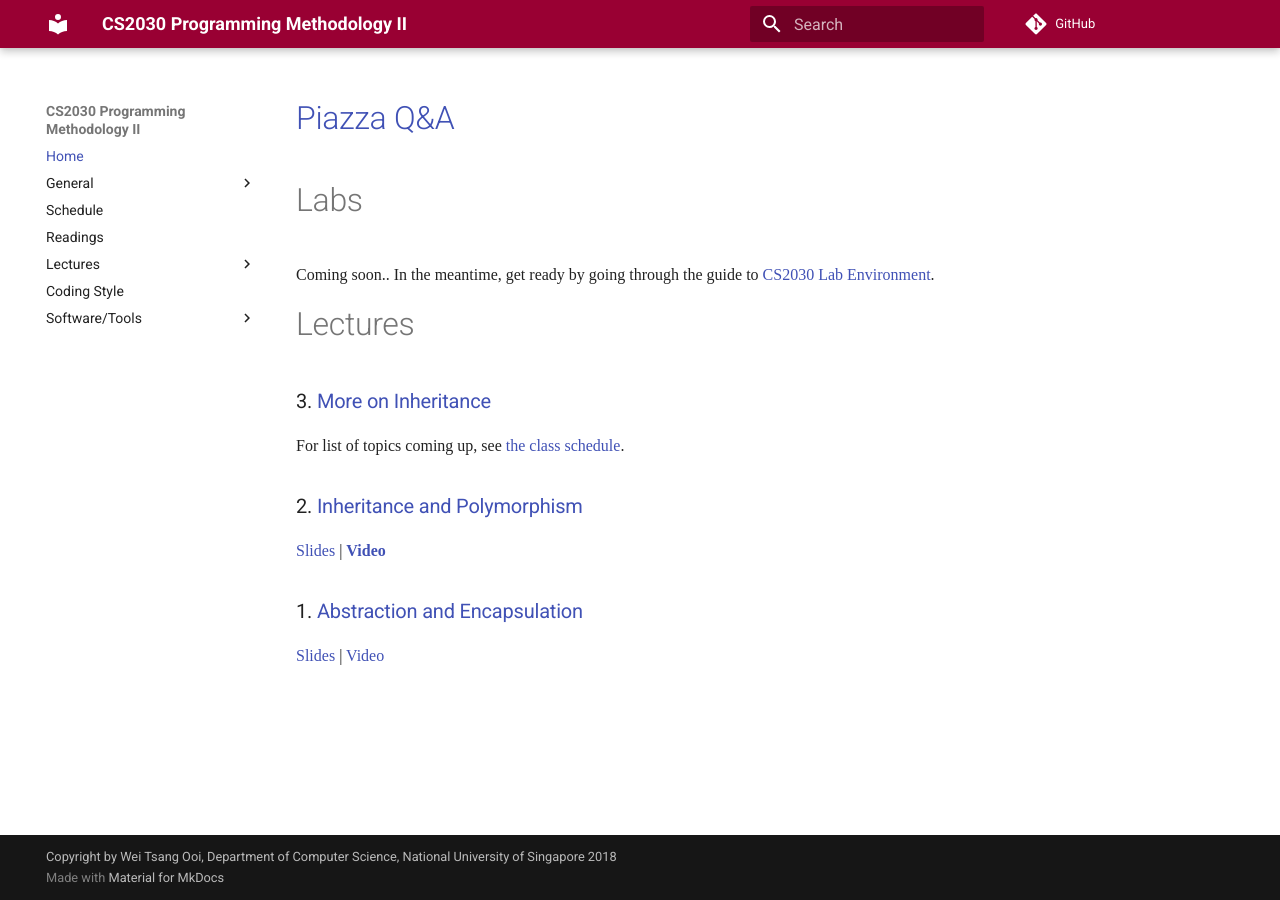
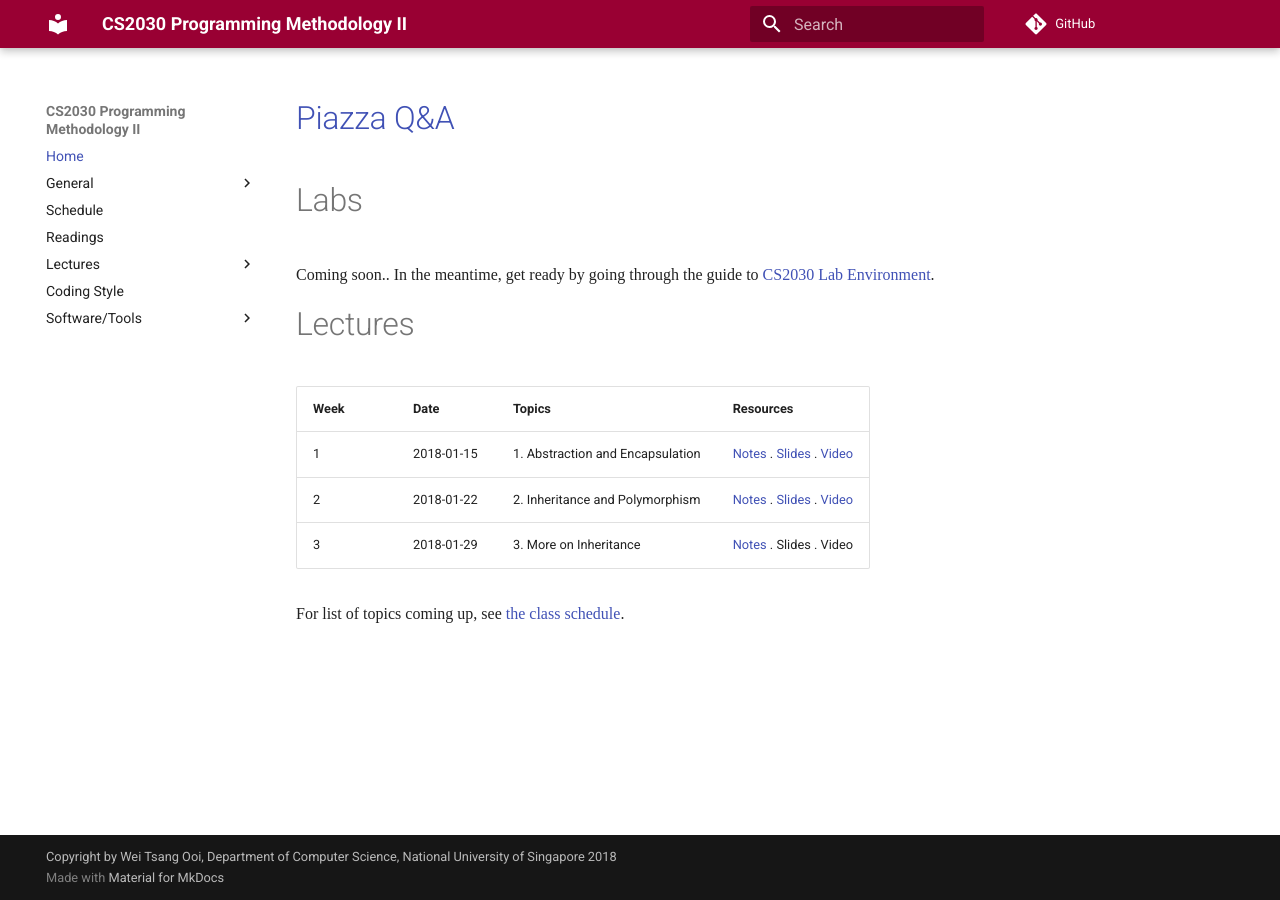
Before and after one commit to nus-cs2030/1718-s2, an MkDocs documentation site: the page built from docs/index.md, in a window 1280 px wide. Built offline with MkDocs 1.6.1 and Material for MkDocs 9.7.7, drawn with Linux system fonts in a browser that asks for light colours; some web fonts are replaced; comment, search, counter and statistics services are not loaded; old or Windows-style settings are respelled for this version of MkDocs.

Commit message:
Fix the table

```diff
--- a/docs/index.md
+++ b/docs/index.md
@@ -6,12 +6,10 @@ Coming soon.. In the meantime, get ready by going through the guide to [CS2030 L
 
 # Lectures
 
-### 3. [More on Inheritance](lec03.md)
+Week | Date       | Topics | Resources |
+  -----| ---------- | ------ | ----------|
+  1    | 2018-01-15 | 1. Abstraction and Encapsulation | [Notes](lec01.md) . [Slides](https://www.comp.nus.edu.sg/~cs2030/1718-s2/cs2030-lec01.pdf) . [Video](https://vimeo.com/251766531) |
+ 2    | 2018-01-22 | 2. Inheritance and Polymorphism | [Notes](lec02.md) . [Slides](https://www.comp.nus.edu.sg/~cs2030/1718-s2/cs2030-lec02.pdf) . [Video](https://vimeo.com/252845876) |
+ 3    | 2018-01-29 | 3. More on Inheritance | [Notes](lec03.md) . Slides . Video |
 
-For list of topics coming up, see [the class schedule](schedule.md).
-
-### 2. [Inheritance and Polymorphism](lec02.md)
-[Slides](https://www.comp.nus.edu.sg/~cs2030/1718-s2/cs2030-lec02.pdf) | [**Video**](https://vimeo.com/252845876)
-
-### 1. [Abstraction and Encapsulation](lec01.md)
-[Slides](https://www.comp.nus.edu.sg/~cs2030/1718-s2/cs2030-lec01.pdf) | [Video](https://vimeo.com/251766531)
+  For list of topics coming up, see [the class schedule](schedule.md).
```
